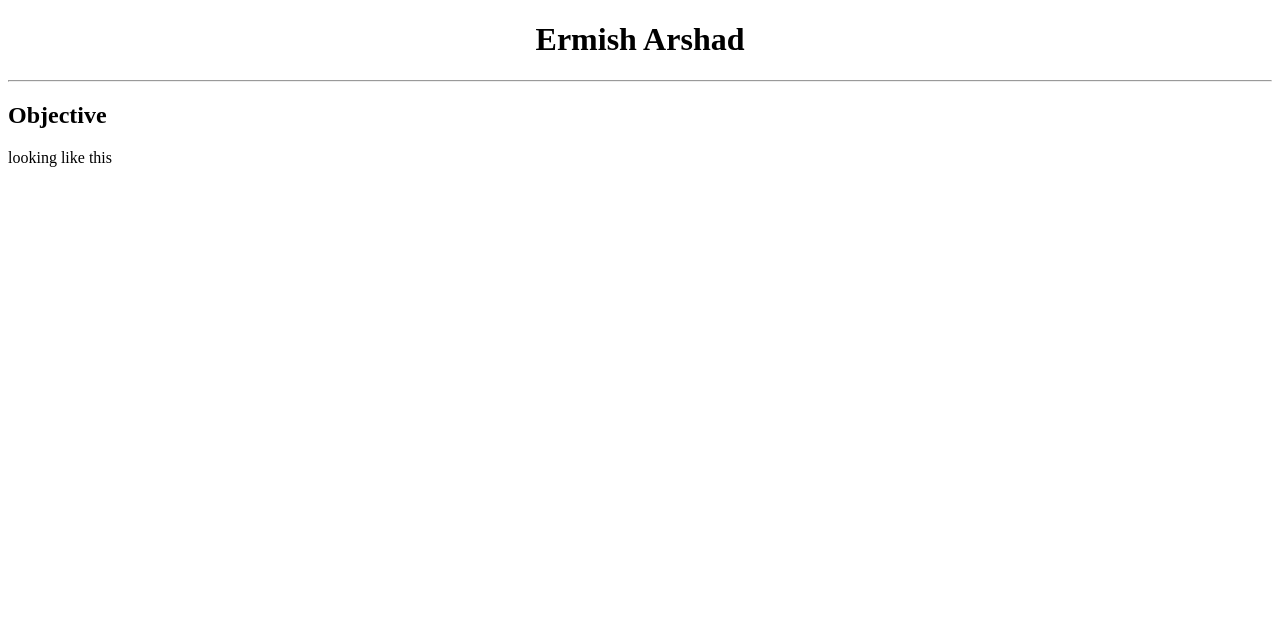
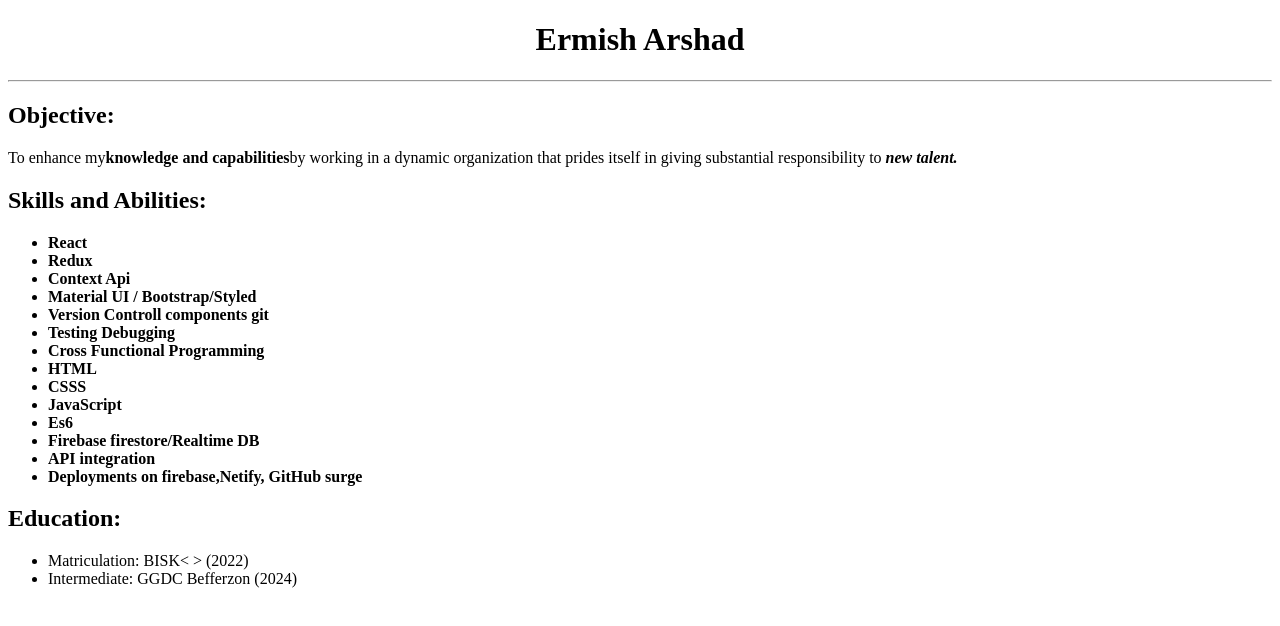
Before and after one commit to ermish24/html-assignment-1, a plain HTML site: page index.html in a window 1280 px wide. Drawn offline with Linux system fonts and the light colour scheme.

Commit message:
update index.html

```diff
--- a/index.html
+++ b/index.html
@@ -6,15 +6,40 @@
   <meta name="viewport" content="width=device-width, initial-scale=1">
   <title>cv</title>
 </head>
-<center><h1> Ermish Arshad</h1>
+<body><center><h1> Ermish Arshad</h1>
 <hr>
 </hr>
 </center>
-<h2>Objective</h2>
-<p>looking like this
+<h2>Objective:</h2>
+<p>To enhance my<b>knowledge and capabilities</b>by working in a dynamic organization that prides itself in giving substantial responsibility to <i><b>new talent.</b></i>
+</p>
+<h2>Skills and Abilities:</h2>
+<ul>
+  <li><b>React</b></li>
+  <li><b> Redux</b></li>
+  <li><b> Context Api</b></li>
+  <li><b> Material UI / Bootstrap/Styled</b></li>
+  <li><b> Version Controll components git</b></li>
+  <li><b> Testing Debugging</b></li>
+  <li><b> Cross Functional Programming</b></li>
+  <li><b> HTML</b></li>
+  <li><b> CSSS</b></li>
+  <li><b> JavaScript</b></li>
+  <li><b> Es6</b></li>
+  <li><b> Firebase firestore/Realtime DB</b></li>
+  <li><b> API integration</b></li>
+  <li><b> Deployments on firebase,Netify, GitHub surge</b></li>
+ </ul>
+<h2>Education: </h2>
+<ul>
+  <li>Matriculation: BISK<&nbsp>
 
-</p>
+  </&nbsp> (2022)   </li>
+  <li>Intermediate: GGDC Befferzon    (2024)
+  </li>
+</ul>
 
-<body
+
+
 
 </body>
```
